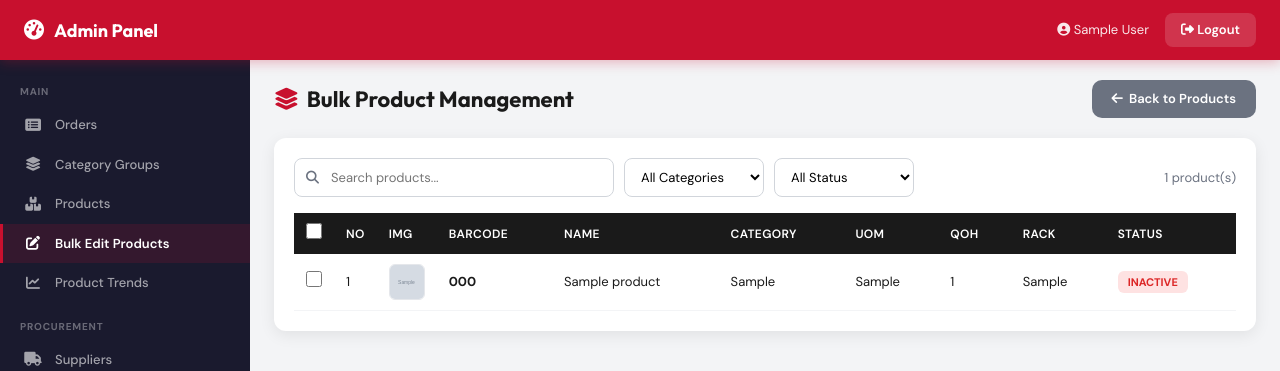
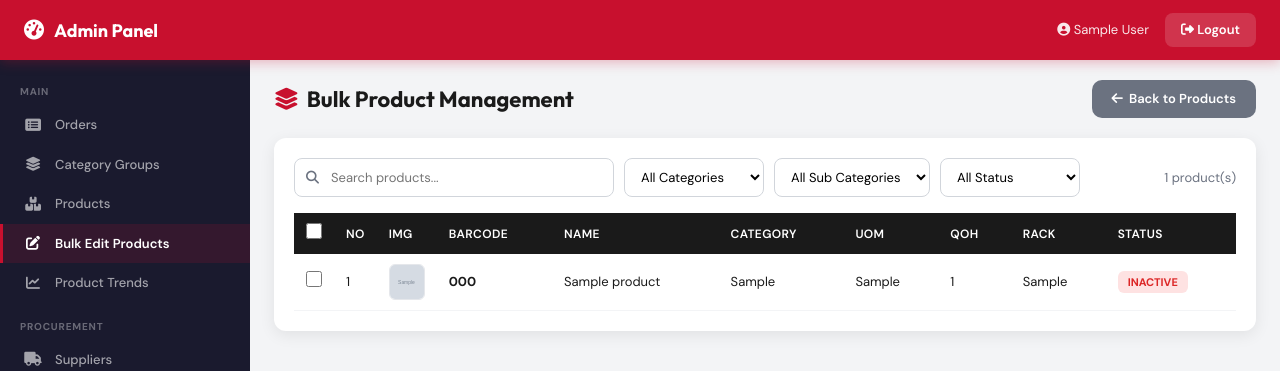
Before and after one commit to Whales-limitless/demo, a PHP site: page /admin/product_bulk.php in a window 1280 px wide. Shown: the top 371 px of the page. Run offline with PHP 8.4, Linux system fonts and the light colour scheme; the visitor is signed in with stand-in values (Sample User, id 1); tables that the repository leaves empty hold one stand-in row (values such as "Sample post"); grey boxes marked "Sample" are stand-in pictures; some libraries are stand-ins or nearby versions.

Commit message:
Add sub category filter to bulk product management page
- Add subcategory dropdown that populates based on selected category
- Pass sub_cat filter to backend list query
- Reset subcategory dropdown when category changes

https://claude.ai/code/session_01QGm835SUYVSnoS2jC5KAET

```diff
--- a/admin/product_ajax.php
+++ b/admin/product_ajax.php
@@ -140,6 +140,7 @@ if ($action === 'list') {
     $perPage = max(10, min(100, intval($_POST['per_page'] ?? 50)));
     $search = trim($_POST['search'] ?? '');
     $catFilter = trim($_POST['cat'] ?? '');
+    $subCatFilter = trim($_POST['sub_cat'] ?? '');
     $statusFilter = trim($_POST['status'] ?? '');
 
     $where = "1=1";
@@ -172,6 +173,11 @@ if ($action === 'list') {
     if ($catFilter !== '') {
         $where .= " AND `cat` = ?";
         $params[] = $catFilter;
+        $types .= "s";
+    }
+    if ($subCatFilter !== '') {
+        $where .= " AND `sub_cat` = ?";
+        $params[] = $subCatFilter;
         $types .= "s";
     }
     if ($statusFilter === 'active') {
--- a/admin/product_bulk.php
+++ b/admin/product_bulk.php
@@ -129,8 +129,11 @@ body { font-family: 'DM Sans', sans-serif; background: var(--bg); color: var(--t
                     <i class="fas fa-search"></i>
                     <input type="text" id="searchInput" placeholder="Search products..." oninput="debouncedFetch();">
                 </div>
-                <select id="filterCategory" class="filter-select" onchange="fetchProducts(1);">
+                <select id="filterCategory" class="filter-select" onchange="loadSubCategoryFilter(); fetchProducts(1);">
                     <option value="">All Categories</option>
+                </select>
+                <select id="filterSubCategory" class="filter-select" onchange="fetchProducts(1);">
+                    <option value="">All Sub Categories</option>
                 </select>
                 <select id="filterStatus" class="filter-select" onchange="fetchProducts(1);">
                     <option value="">All Status</option>
@@ -276,13 +279,14 @@ function fetchProducts(page) {
     currentPage = page;
     var search = document.getElementById('searchInput').value.trim();
     var cat = document.getElementById('filterCategory').value;
+    var subCat = document.getElementById('filterSubCategory').value;
     var status = document.getElementById('filterStatus').value;
 
     document.getElementById('dataBody').innerHTML = '<tr class="no-results"><td colspan="10" class="table-loading"><i class="fas fa-spinner fa-spin"></i>Loading...</td></tr>';
 
     $.ajax({
         type: 'POST', url: 'product_ajax.php',
-        data: { action: 'list', page: page, per_page: 50, search: search, cat: cat, status: status },
+        data: { action: 'list', page: page, per_page: 50, search: search, cat: cat, sub_cat: subCat, status: status },
         dataType: 'json',
         success: function(data) {
             totalProducts = data.total || 0;
@@ -671,6 +675,19 @@ function loadCategoryFilter() {
     }, 'json');
 }
 
+function loadSubCategoryFilter() {
+    var cat = document.getElementById('filterCategory').value;
+    var sel = document.getElementById('filterSubCategory');
+    sel.innerHTML = '<option value="">All Sub Categories</option>';
+    if (!cat) return;
+
+    $.post('product_ajax.php', { action: 'subcategories', cat: cat }, function(subs) {
+        (subs || []).forEach(function(s) {
+            sel.innerHTML += '<option value="' + escHtml(s) + '">' + escHtml(s) + '</option>';
+        });
+    }, 'json');
+}
+
 function loadDropdowns() {
     $.post('product_ajax.php', { action: 'cat_list' }, function(cats) {
         categoriesCache = (cats || []).filter(function(c) { return c.status === 'ACTIVE'; });
```
